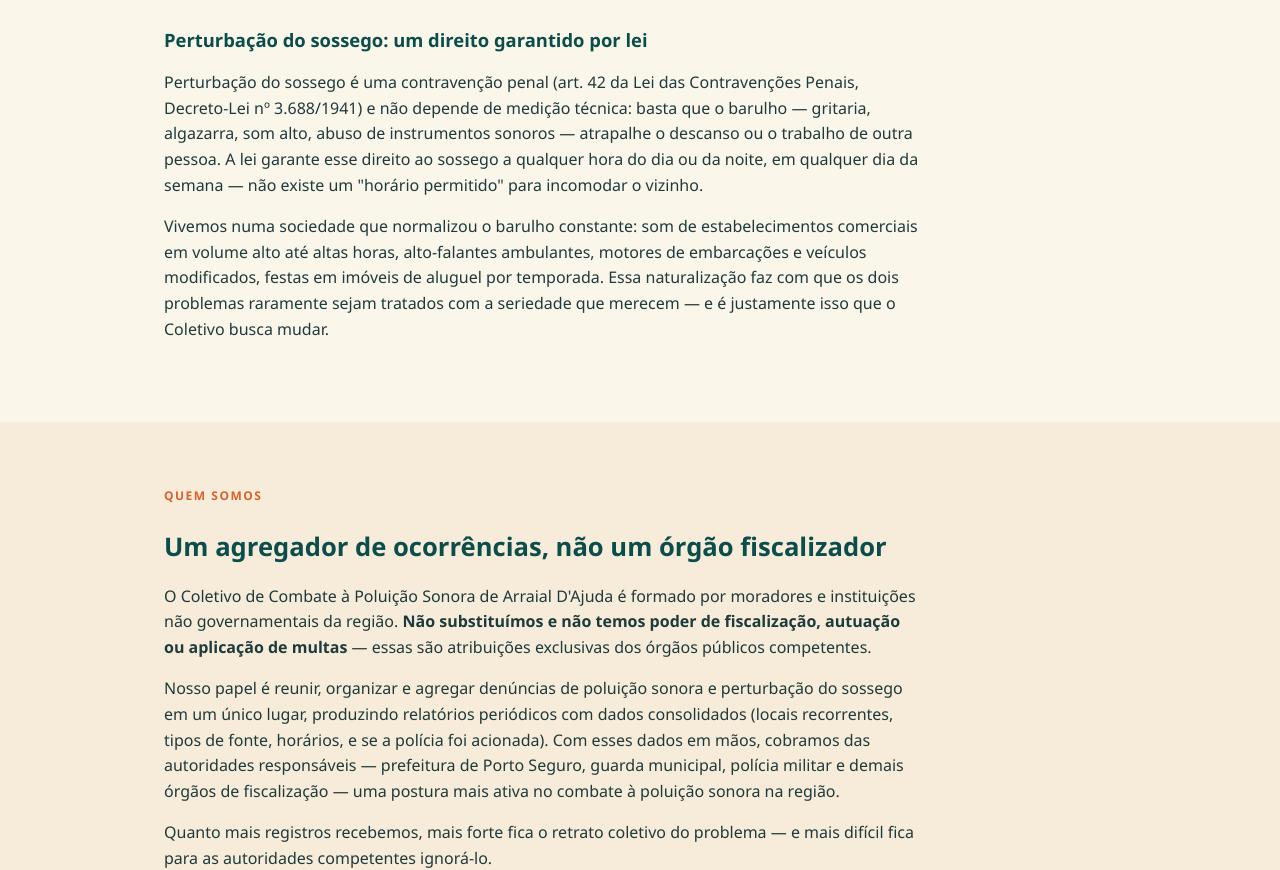
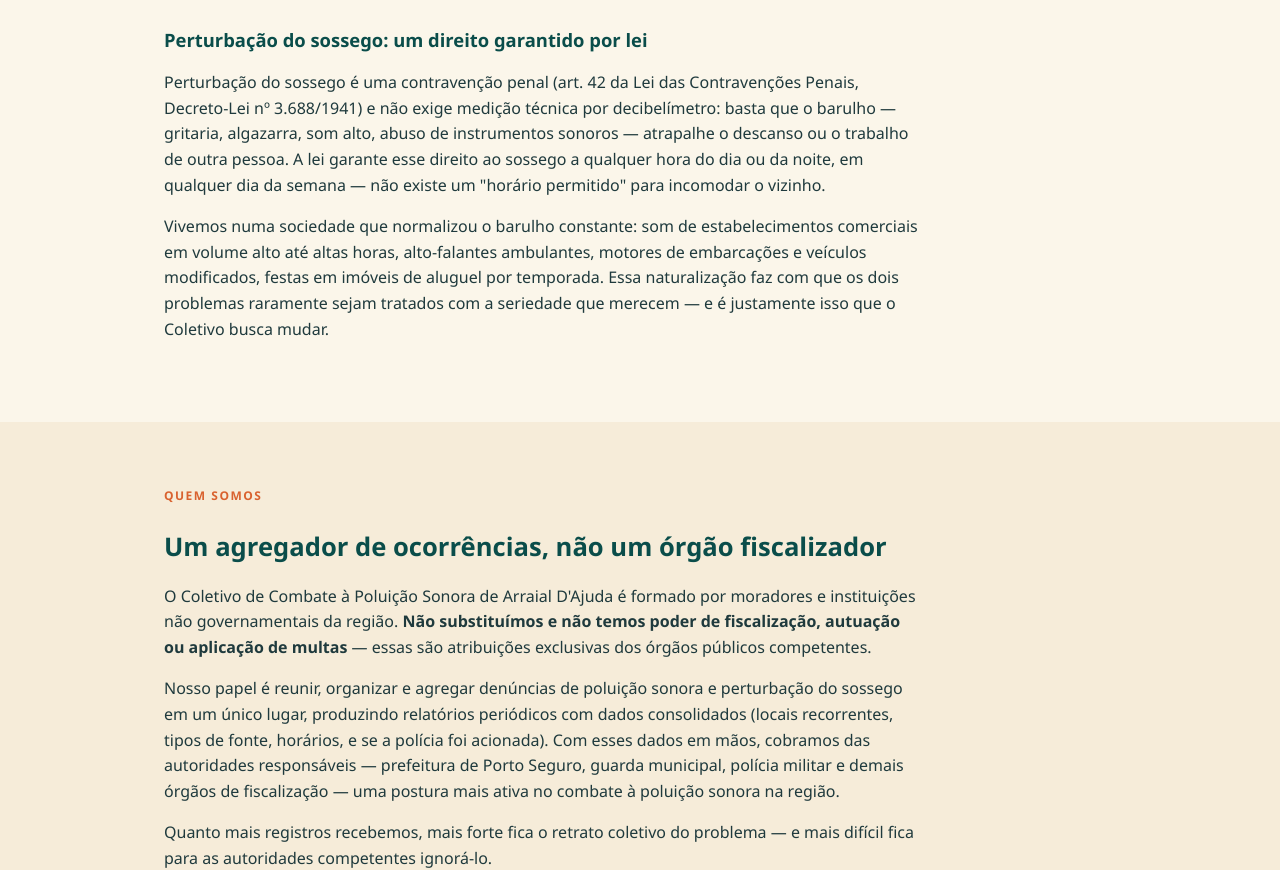
Before and after one commit to coletivopoluicaosonora/coletivopoluicaosonora.github.io, a plain HTML site: page index.html in a window 1280 px wide. Shown: the part 1027-1897 px from the top of the page. Drawn offline with Linux system fonts and the light colour scheme.

Commit message:
Add files via upload

```diff
--- a/index.html
+++ b/index.html
@@ -142,7 +142,7 @@
       <p>Poluição sonora é tratada como crime ambiental, ligada a ultrapassar limites técnicos de ruído (medidos em decibéis, conforme normas como a NBR 10151 e as posturas municipais), fiscalizada por órgãos ambientais. A Organização Mundial da Saúde (OMS) a classifica como o segundo fator ambiental que mais prejudica a saúde das populações em áreas urbanas, atrás apenas da poluição do ar: a exposição frequente a ruído excessivo está associada a distúrbios do sono, estresse crônico, problemas cardiovasculares, dificuldade de concentração, irritabilidade, ansiedade e, em casos de exposição prolongada a volumes muito altos, perda auditiva. Também afeta a fauna local, espantando aves e outros animais silvestres.</p>
 
       <h3>Perturbação do sossego: um direito garantido por lei</h3>
-      <p>Perturbação do sossego é uma contravenção penal (art. 42 da Lei das Contravenções Penais, Decreto-Lei nº 3.688/1941) e não depende de medição técnica: basta que o barulho — gritaria, algazarra, som alto, abuso de instrumentos sonoros — atrapalhe o descanso ou o trabalho de outra pessoa. A lei garante esse direito ao sossego a qualquer hora do dia ou da noite, em qualquer dia da semana — não existe um "horário permitido" para incomodar o vizinho.</p>
+      <p>Perturbação do sossego é uma contravenção penal (art. 42 da Lei das Contravenções Penais, Decreto-Lei nº 3.688/1941) e não exige medição técnica por decibelímetro: basta que o barulho — gritaria, algazarra, som alto, abuso de instrumentos sonoros — atrapalhe o descanso ou o trabalho de outra pessoa. A lei garante esse direito ao sossego a qualquer hora do dia ou da noite, em qualquer dia da semana — não existe um "horário permitido" para incomodar o vizinho.</p>
 
       <p>Vivemos numa sociedade que normalizou o barulho constante: som de estabelecimentos comerciais em volume alto até altas horas, alto-falantes ambulantes, motores de embarcações e veículos modificados, festas em imóveis de aluguel por temporada. Essa naturalização faz com que os dois problemas raramente sejam tratados com a seriedade que merecem — e é justamente isso que o Coletivo busca mudar.</p>
     </div>
```
